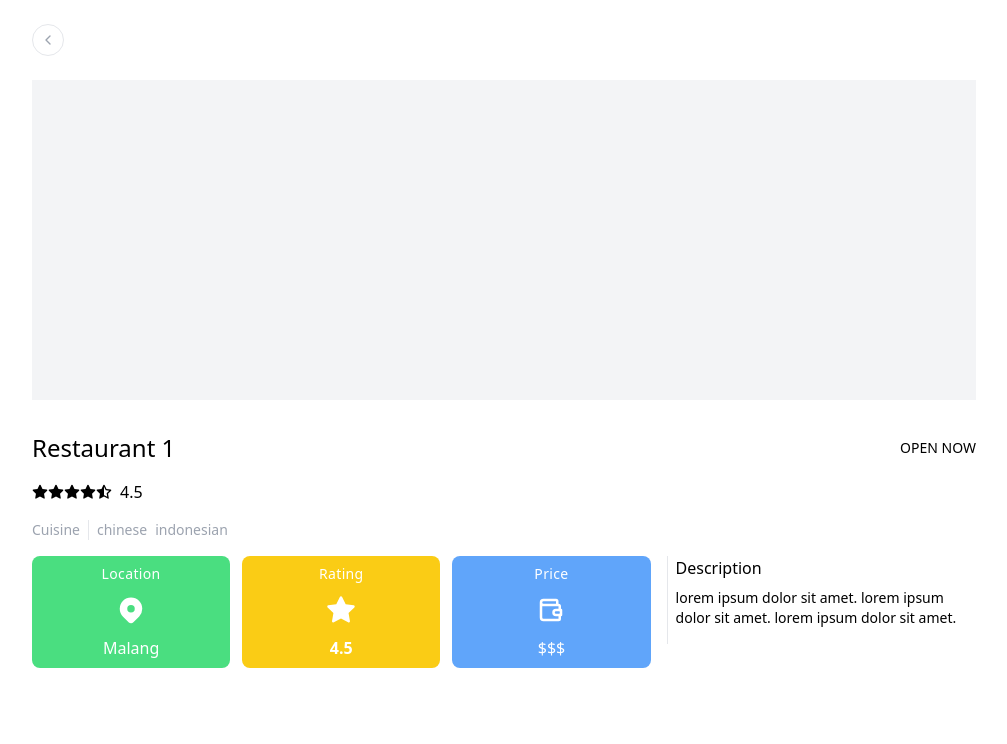
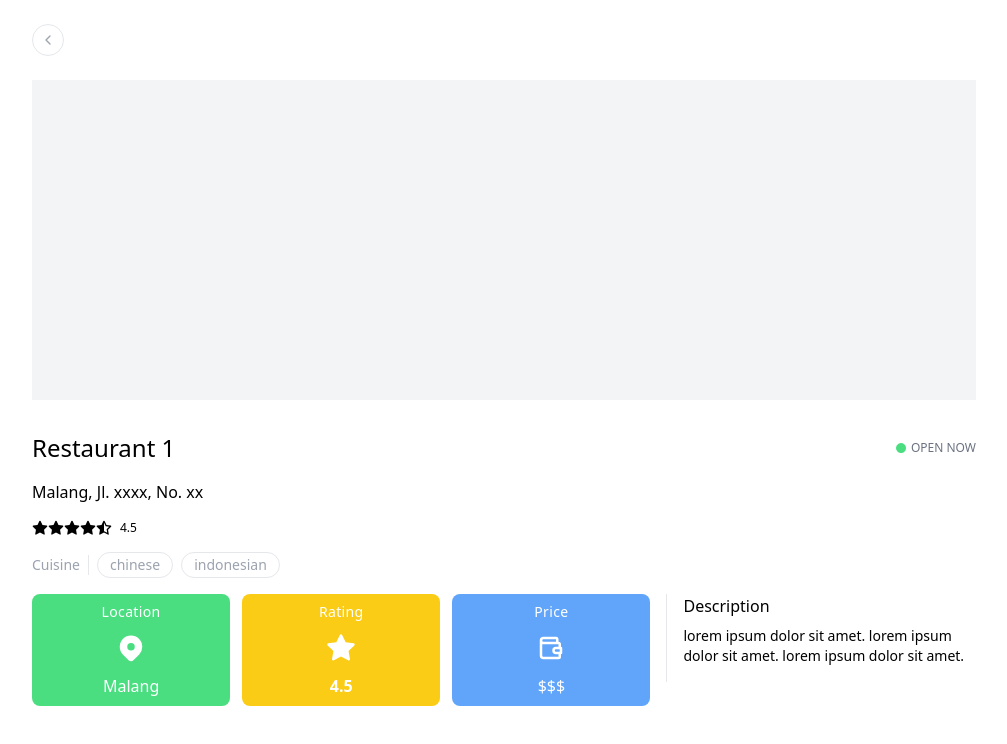
Before and after one commit to megatronhehe/FrontendDevReactjs-IdaBagusSatyaMahendra, a React (Vite) app: page /restaurants/1 in a window 1280 px wide. Shown: the top 744 px of the page, without its empty margins (136-1143 px from the left). Built offline with nearby package versions, Linux system fonts and the light colour scheme; data requests are answered from the project's data file.

Commit message:
fix: minor code refactoring

```diff
--- a/mockapi/db.json
+++ b/mockapi/db.json
@@ -8,7 +8,8 @@
 			"price_level": "$$$",
 			"is_closed": false,
 			"description": "lorem ipsum dolor sit amet. lorem ipsum dolor sit amet. lorem ipsum dolor sit amet.",
-			"location": "Malang"
+			"location": "Malang",
+			"address": "Jl. xxxx, No. xx"
 		},
 		{
 			"id": "2",
@@ -18,7 +19,8 @@
 			"price_level": "$$",
 			"is_closed": true,
 			"description": "lorem ipsum dolor sit amet. lorem ipsum dolor sit amet. lorem ipsum dolor sit amet.",
-			"location": "Surabaya"
+			"location": "Surabaya",
+			"address": "Jl. xxxx, No. xx"
 		},
 		{
 			"id": "3",
@@ -28,7 +30,8 @@
 			"price_level": "$$",
 			"is_closed": false,
 			"description": "lorem ipsum dolor sit amet. lorem ipsum dolor sit amet. lorem ipsum dolor sit amet.",
-			"location": "Semarang"
+			"location": "Semarang",
+			"address": "Jl. xxxx, No. xx"
 		},
 		{
 			"id": "4",
@@ -38,7 +41,8 @@
 			"price_level": "$$$$",
 			"is_closed": false,
 			"description": "lorem ipsum dolor sit amet. lorem ipsum dolor sit amet. lorem ipsum dolor sit amet.",
-			"location": "Bali"
+			"location": "Bali",
+			"address": "Jl. xxxx, No. xx"
 		},
 		{
 			"id": "5",
@@ -48,7 +52,8 @@
 			"price_level": "$",
 			"is_closed": true,
 			"description": "lorem ipsum dolor sit amet. lorem ipsum dolor sit amet. lorem ipsum dolor sit amet.",
-			"location": "Malang"
+			"location": "Malang",
+			"address": "Jl. xxxx, No. xx"
 		},
 		{
 			"id": "6",
@@ -58,7 +63,8 @@
 			"price_level": "$$$$",
 			"is_closed": true,
 			"description": "lorem ipsum dolor sit amet. lorem ipsum dolor sit amet. lorem ipsum dolor sit amet.",
-			"location": "Surabaya"
+			"location": "Surabaya",
+			"address": "Jl. xxxx, No. xx"
 		},
 		{
 			"id": "7",
@@ -68,7 +74,8 @@
 			"price_level": "$$$",
 			"is_closed": false,
 			"description": "lorem ipsum dolor sit amet. lorem ipsum dolor sit amet. lorem ipsum dolor sit amet.",
-			"location": "Jember"
+			"location": "Jember",
+			"address": "Jl. xxxx, No. xx"
 		},
 		{
 			"id": "8",
@@ -78,7 +85,8 @@
 			"price_level": "$$",
 			"is_closed": false,
 			"description": "lorem ipsum dolor sit amet. lorem ipsum dolor sit amet. lorem ipsum dolor sit amet.",
-			"location": "Kediri"
+			"location": "Kediri",
+			"address": "Jl. xxxx, No. xx"
 		}
 	]
 }
--- /dev/null
+++ b/src/components/RestaurantStatus.jsx
@@ -0,0 +1,14 @@
+import React from "react";
+
+import { TbCircleFilled } from "react-icons/tb";
+
+export default function RestaurantStatus({ is_closed }) {
+	return (
+		<div className="flex items-center gap-1 text-xs text-gray-500">
+			<TbCircleFilled
+				className={`${is_closed ? "text-red-400" : "text-green-400"}`}
+			/>
+			{is_closed ? "CLOSED" : "OPEN NOW"}
+		</div>
+	);
+}
--- a/src/pages/Main/RestaurantCard/RestaurantCard.jsx
+++ b/src/pages/Main/RestaurantCard/RestaurantCard.jsx
@@ -5,18 +5,10 @@ import { TbCircleFilled, TbPhotoFilled } from "react-icons/tb";
 import Rating from "../../../components/Rating";
 
 import { Link } from "react-router-dom";
+import RestaurantStatus from "../../../components/RestaurantStatus";
 
 export default function RestaurantCard({ restaurant }) {
 	const { id, name, categories, price_level, is_closed, rating } = restaurant;
-
-	const restaurantStatus = (
-		<li className="flex items-center gap-1 text-gray-500">
-			<TbCircleFilled
-				className={`${is_closed ? "text-red-400" : "text-green-400"}`}
-			/>
-			{is_closed ? "CLOSED" : "OPEN NOW"}
-		</li>
-	);
 
 	return (
 		<li className="flex flex-col justify-around w-full gap-2 group h-80">
@@ -42,7 +34,9 @@ export default function RestaurantCard({ restaurant }) {
 				<li className="text-gray-400">
 					{categories[0]} - {price_level}
 				</li>
-				{restaurantStatus}
+				<li>
+					<RestaurantStatus is_closed={is_closed} />
+				</li>
 			</ul>
 
 			<Link
--- /dev/null
+++ b/src/pages/RestaurantDetails/DetailsPage.jsx
@@ -0,0 +1,95 @@
+import React from "react";
+
+import { useNavigate } from "react-router-dom";
+
+import MainContainer from "../../components/MainContainer";
+
+import RestaurantStatus from "../../components/RestaurantStatus";
+
+import Rating from "../../components/Rating";
+
+import {
+	TbChevronLeft,
+	TbMapPinFilled,
+	TbStarFilled,
+	TbWallet,
+} from "react-icons/tb";
+
+export default function DetailsPage({ thisRestaurant }) {
+	const nav = useNavigate();
+
+	const {
+		name,
+		is_closed,
+		rating,
+		description,
+		location,
+		categories,
+		price_level,
+		address,
+	} = thisRestaurant;
+	return (
+		<MainContainer>
+			<section className="px-10 py-6">
+				<button
+					onClick={() => nav(-1)}
+					className="flex items-center justify-center w-8 h-8 text-gray-400 border rounded-full"
+				>
+					<TbChevronLeft />
+				</button>
+			</section>
+
+			<section className="flex flex-col gap-4 px-10">
+				<div className="w-full bg-gray-100 h-80"></div>
+				<h1 className="flex items-center justify-between mt-4 text-2xl">
+					{name} <RestaurantStatus is_closed={is_closed} />
+				</h1>
+
+				<h2>
+					{location}, {address}
+				</h2>
+
+				<div className="flex items-center gap-2">
+					<Rating rating={rating} />
+					<span className="text-xs">{rating}</span>
+				</div>
+
+				<ul className="flex items-center gap-2 text-sm text-gray-400">
+					<h2 className="pr-2 border-r">Cuisine</h2>
+					{categories.map((category, i) => (
+						<li key={i} className="px-3 py-0.5 border rounded-full">
+							{category}
+						</li>
+					))}
+				</ul>
+
+				<div className="flex flex-col justify-center gap-4 sm:flex-row">
+					<ul className="grid grid-cols-3 gap-3 sm:w-2/3">
+						<li className="flex flex-col items-center justify-between w-full p-2 text-white bg-green-400 rounded-lg h-28">
+							<h3 className="text-sm font-normal tracking-wide">Location</h3>
+							<TbMapPinFilled className="text-3xl" />
+							<span className="font-normal">{location}</span>
+						</li>
+
+						<li className="flex flex-col items-center justify-between w-full p-2 text-white bg-yellow-400 rounded-lg h-28">
+							<h3 className="text-sm font-normal tracking-wide">Rating</h3>
+							<TbStarFilled className="text-3xl" />
+							<h3 className="font-bold">{rating}</h3>
+						</li>
+
+						<li className="flex flex-col items-center justify-between w-full p-2 text-white bg-blue-400 rounded-lg h-28">
+							<h3 className="text-sm font-normal tracking-wide">Price</h3>
+							<TbWallet className="text-3xl" />
+							<h3>{price_level}</h3>
+						</li>
+					</ul>
+
+					<div className="pl-4 mb-6 border-l sm:w-1/3">
+						<h2 className="font-normal">Description</h2>
+						<p className="mt-2 text-sm">{description}</p>
+					</div>
+				</div>
+			</section>
+		</MainContainer>
+	);
+}
--- /dev/null
+++ b/src/pages/RestaurantDetails/ErrorPage.jsx
@@ -0,0 +1,29 @@
+import React from "react";
+
+import { useNavigate } from "react-router-dom";
+
+export default function ErrorPage({ error, fetchRestaurant }) {
+	const nav = useNavigate();
+
+	return (
+		<MainContainer>
+			<section className="flex flex-col items-center justify-center h-screen gap-4">
+				{error}
+				<div className="flex gap-4">
+					<button
+						onClick={() => nav(-1)}
+						className="px-4 py-1 text-sm text-blue-400 duration-200 bg-white border border-blue-400 "
+					>
+						Back
+					</button>
+					<button
+						onClick={fetchRestaurant}
+						className="px-4 py-1 text-sm text-white duration-200 bg-blue-400 border border-blue-400 hover:text-blue-400 hover:bg-white"
+					>
+						Retry
+					</button>
+				</div>
+			</section>
+		</MainContainer>
+	);
+}
--- /dev/null
+++ b/src/pages/RestaurantDetails/LoadingPage.jsx
@@ -0,0 +1,13 @@
+import React from "react";
+
+import MainContainer from "../../components/MainContainer";
+
+export default function LoadingPage() {
+	return (
+		<MainContainer>
+			<section className="flex items-center justify-center h-screen">
+				Loading...
+			</section>
+		</MainContainer>
+	);
+}
--- a/src/pages/RestaurantDetails/RestaurantDetails.jsx
+++ b/src/pages/RestaurantDetails/RestaurantDetails.jsx
@@ -1,23 +1,16 @@
 import React, { useEffect, useState } from "react";
 
-import { useParams, useNavigate } from "react-router-dom";
-
-import MainContainer from "../../components/MainContainer";
+import { useParams } from "react-router-dom";
 
 import defaultimg from "../../assets/defaultimg.jpg";
 
-import Rating from "../../components/Rating";
+import LoadingPage from "./LoadingPage";
+import ErrorPage from "./ErrorPage";
 
-import {
-	TbChevronLeft,
-	TbMapPinFilled,
-	TbStarFilled,
-	TbWallet,
-} from "react-icons/tb";
+import DetailsPage from "./DetailsPage";
 
 export default function RestaurantDetails() {
 	const { id } = useParams();
-	const nav = useNavigate();
 
 	const [thisRestaurant, setThisRestaurant] = useState({});
 	const [isLoading, setIsLoading] = useState(true);
@@ -47,110 +40,14 @@ export default function RestaurantDetails() {
 
 	// Loading
 	if (isLoading) {
-		return (
-			<MainContainer>
-				<section className="flex items-center justify-center h-screen">
-					Loading...
-				</section>
-			</MainContainer>
-		);
+		return <LoadingPage />;
 	}
 
 	// error
 	if (error.length > 0) {
-		return (
-			<MainContainer>
-				<section className="flex flex-col items-center justify-center h-screen gap-4">
-					{error}
-					<div className="flex gap-4">
-						<button
-							onClick={() => nav(-1)}
-							className="px-4 py-1 text-sm text-blue-400 duration-200 bg-white border border-blue-400 "
-						>
-							Back
-						</button>
-						<button
-							onClick={fetchRestaurant}
-							className="px-4 py-1 text-sm text-white duration-200 bg-blue-400 border border-blue-400 hover:text-blue-400 hover:bg-white"
-						>
-							Retry
-						</button>
-					</div>
-				</section>
-			</MainContainer>
-		);
+		return <ErrorPage error={error} fetchRestaurant={fetchRestaurant} />;
 	}
 
 	// normal
-	const {
-		name,
-		is_closed,
-		rating,
-		description,
-		location,
-		categories,
-		price_level,
-	} = thisRestaurant;
-
-	console.log(thisRestaurant);
-
-	return (
-		<MainContainer>
-			<section className="px-10 py-6">
-				<button
-					onClick={() => nav(-1)}
-					className="flex items-center justify-center w-8 h-8 text-gray-400 border rounded-full"
-				>
-					<TbChevronLeft />
-				</button>
-			</section>
-
-			<section className="flex flex-col gap-4 px-10">
-				<div className="w-full bg-gray-100 h-80"></div>
-				<h1 className="flex items-center justify-between mt-4 text-2xl">
-					{name}{" "}
-					<span className="text-sm">{is_closed ? "CLOSED" : "OPEN NOW"}</span>
-				</h1>
-
-				<div className="flex items-center gap-2">
-					<Rating rating={rating} />
-					<span>{rating}</span>
-				</div>
-
-				<ul className="flex gap-2 text-sm text-gray-400">
-					<h2 className="pr-2 border-r">Cuisine</h2>
-					{categories.map((category) => (
-						<li>{category}</li>
-					))}
-				</ul>
-
-				<div className="flex flex-col justify-center gap-4 sm:flex-row">
-					<ul className="grid grid-cols-3 gap-3 sm:w-2/3">
-						<li className="flex flex-col items-center justify-between w-full p-2 text-white bg-green-400 rounded-lg h-28">
-							<h3 className="text-sm font-normal tracking-wide">Location</h3>
-							<TbMapPinFilled className="text-3xl" />
-							<span className="font-normal">{location}</span>
-						</li>
-
-						<li className="flex flex-col items-center justify-between w-full p-2 text-white bg-yellow-400 rounded-lg h-28">
-							<h3 className="text-sm font-normal tracking-wide">Rating</h3>
-							<TbStarFilled className="text-3xl" />
-							<h3 className="font-bold">{rating}</h3>
-						</li>
-
-						<li className="flex flex-col items-center justify-between w-full p-2 text-white bg-blue-400 rounded-lg h-28">
-							<h3 className="text-sm font-normal tracking-wide">Price</h3>
-							<TbWallet className="text-3xl" />
-							<h3>{price_level}</h3>
-						</li>
-					</ul>
-
-					<div className="pl-2 mb-6 border-l sm:w-1/3">
-						<h2 className="font-normal">Description</h2>
-						<p className="mt-2 text-sm">{description}</p>
-					</div>
-				</div>
-			</section>
-		</MainContainer>
-	);
+	return <DetailsPage thisRestaurant={thisRestaurant} />;
 }
```
